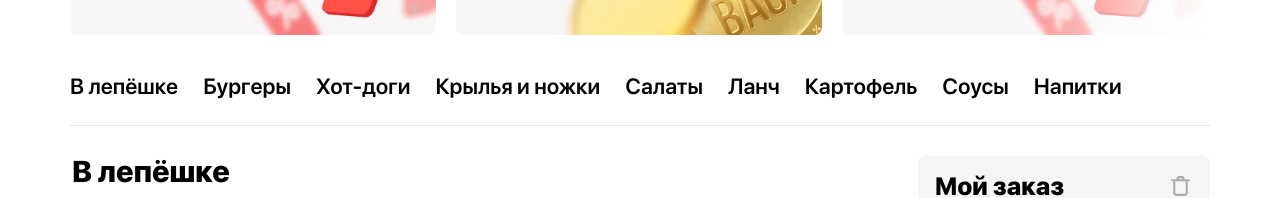
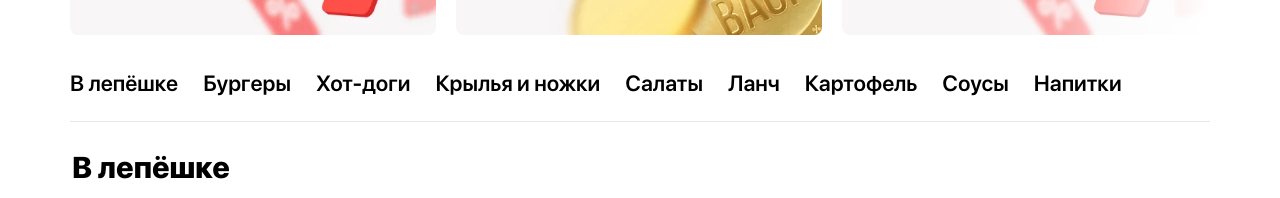
Before and after one commit to wrundle/mama-sous, a Vue app: page / in a window 1280 px wide. Shown: the part 299-497 px from the top of the page. Built offline with nearby package versions, Linux system fonts and the light colour scheme.

Commit message:
Navbar done ~

```diff
--- a/src/App.vue
+++ b/src/App.vue
@@ -12,7 +12,6 @@ const content = arr.reduce((acc, x) => {
 	x.section in acc ? acc[x.section].push(x) : acc[x.section] = [x];
 	return acc;
 }, {});
-console.log(content);
 </script>
 
 <template>
@@ -21,7 +20,7 @@ console.log(content);
 		<BackToTopButton />
 		<Header />
 		<Promo />
-		<Navbar />
+		<Navbar :sections="Object.keys(content)" />
 		<div class="flex flex-row justify-between">
 			<div class="max-w-[817px]">
 				<Section
@@ -31,7 +30,9 @@ console.log(content);
 					:items="value"
 				/>
 			</div>
-			<Cart />
+			<div class="h-screen pt-[75px] sticky top-0">
+				<Cart />
+			</div>
 		</div>
 	</div>
 </template>
--- a/src/components/Cart.vue
+++ b/src/components/Cart.vue
@@ -3,7 +3,7 @@
 
 
 <template>
-	<div class="w-[292px] rounded-lg bg-neutral-100">
+	<div class="w-[292px] h-full rounded-lg bg-neutral-100">
 		<div class="px-[17px] pt-[15px] pb-[5px] flex flex-row">
 			<div class="flex-grow cursor-default text-[25px] leading-[30px] sf-pro-display-heavy">
 				Мой заказ
--- a/src/components/Navbar.vue
+++ b/src/components/Navbar.vue
@@ -1,22 +1,61 @@
 <script setup>
 import NavbarButton from './Navbar/NavbarButton.vue';
+import { ref, onMounted } from 'vue'
+
+const props = defineProps({
+	sections: Array
+});
+
+const isPinned = ref(false);
+
+onMounted(() => {
+	const observer = new IntersectionObserver(([e]) => {
+		// e.target.classList.toggle("text-red-500", e.intersectionRatio < 1);
+		isPinned.value = e.intersectionRatio < 1;
+	}, { threshold: [1] });
+	observer.observe(document.querySelector("#Navbar"));
+});
 </script>
 
 
 <template>
-	<div class="mt-[35px] mb-[30px] pb-3 border-b">
-		<NavbarButton message="В лепёшке" />
-		<NavbarButton message="Бургеры" />
-		<NavbarButton message="Хот-доги" />
-		<NavbarButton message="Крылья и ножки" />
-		<NavbarButton message="Салаты" />
-		<NavbarButton message="Ланч" />
-		<NavbarButton message="Картофель" />
-		<NavbarButton message="Соусы" />
-		<NavbarButton message="Напитки" />
+	<div
+		id="Navbar"
+		class="mt-[35px] mb-[30px] sticky -top-[1px] z-10 border-b transition-all bg-white bg-opacity-80 backdrop-blur"
+		:class="{
+			'h-[52px]': !isPinned,
+			'h-[60px] flash': isPinned
+		}"
+	>
+		<NavbarButton
+			v-for="section in sections"
+			:key="sections"
+			:message="section"
+			:isPinned="isPinned"
+		/>
 	</div>
 </template>
 
 
 <style scoped>
+.flash {
+	animation-name: flash;
+	animation-duration: 200ms;
+	animation-iteration-count: 1;
+	animation-timing-function: ease-in;
+	-webkit-animation-name: flash;
+    -webkit-animation-duration: 200ms;
+    -webkit-animation-iteration-count: 1;
+    -webkit-animation-timing-function: ease-in;
+}
+
+@keyframes flash {
+	0% {
+		opacity: 0;
+	}
+
+	100% {
+		opacity: 1;
+	}
+}
 </style>
--- a/src/components/Navbar/NavbarButton.vue
+++ b/src/components/Navbar/NavbarButton.vue
@@ -1,15 +1,21 @@
 <script setup>
 defineProps({
-	message: String
+	message: String,
+	isPinned: Boolean
 });
 </script>
 
 
 <template>
-	<div class="
-		mr-[25px] mb-[10px] text-[22px] inline-block cursor-pointer underline-offset-2 decoration-[3px]
-		active:underline active:text-[#FF0000] hover:text-[#FF0000] sf-pro-display-semibold
-	">{{ message }}</div>
+	<div
+		class="
+			mr-[25px] inline-flex items-center text-[22px] hover:text-[#FF0000] leading-[26px] cursor-pointer
+			underline-offset-2 decoration-[3px] sf-pro-display-semibold
+		"
+		:class="{
+			'h-full': isPinned,
+		}"
+	>{{ message }}</div>
 </template>
 
 
--- a/src/components/Promo.vue
+++ b/src/components/Promo.vue
@@ -29,7 +29,7 @@ const mouseUpHandler = function () {
 const mouseMoveHandler = function (e) {
 	const el = document.getElementById('promo-container');
 	const dx = e.clientX - pos.x;
-	el.scrollLeft = pos.left - dx;
+	el.scrollLeft = pos.left - dx / 1.5;
 };
 
 
```
